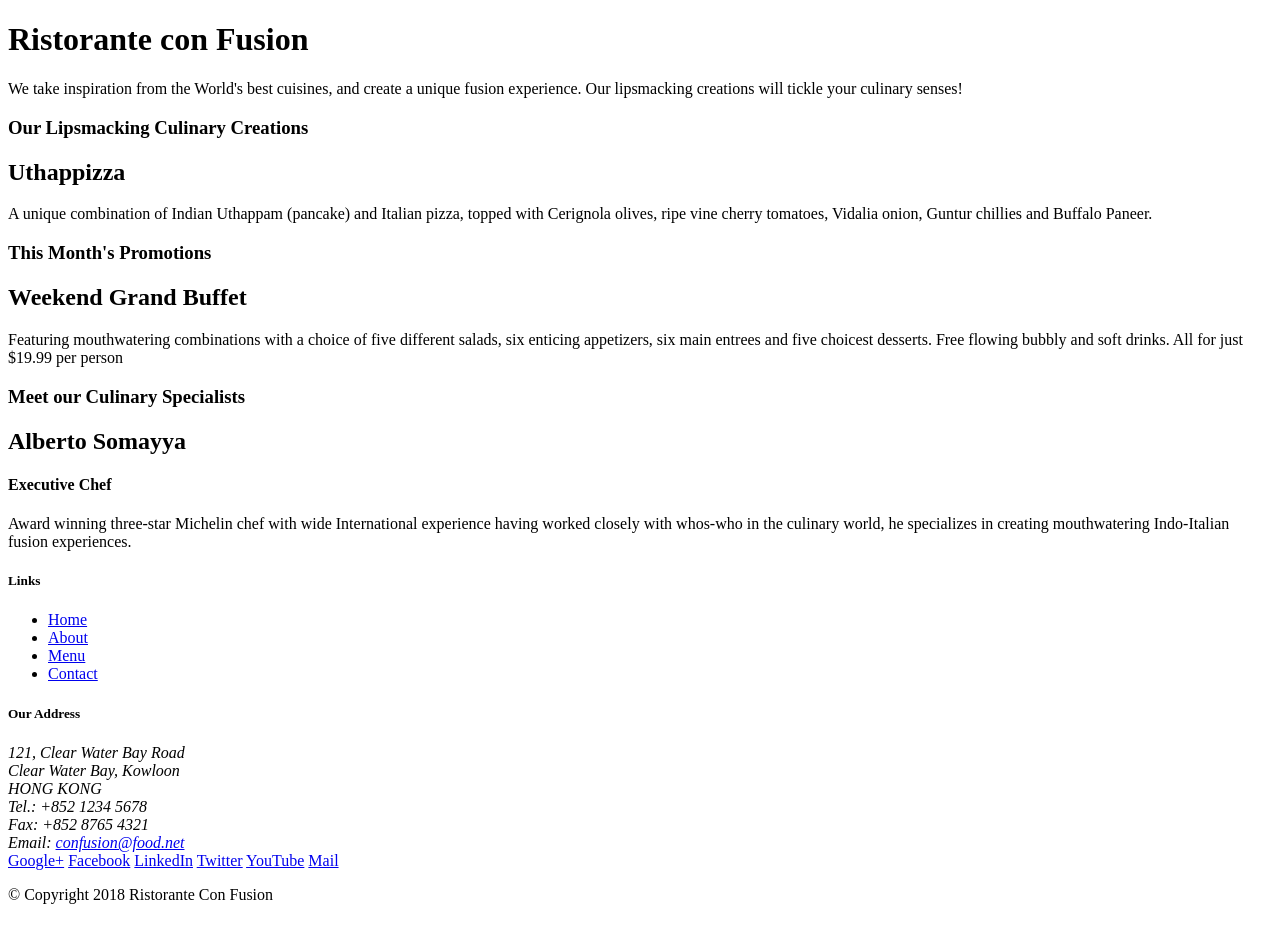
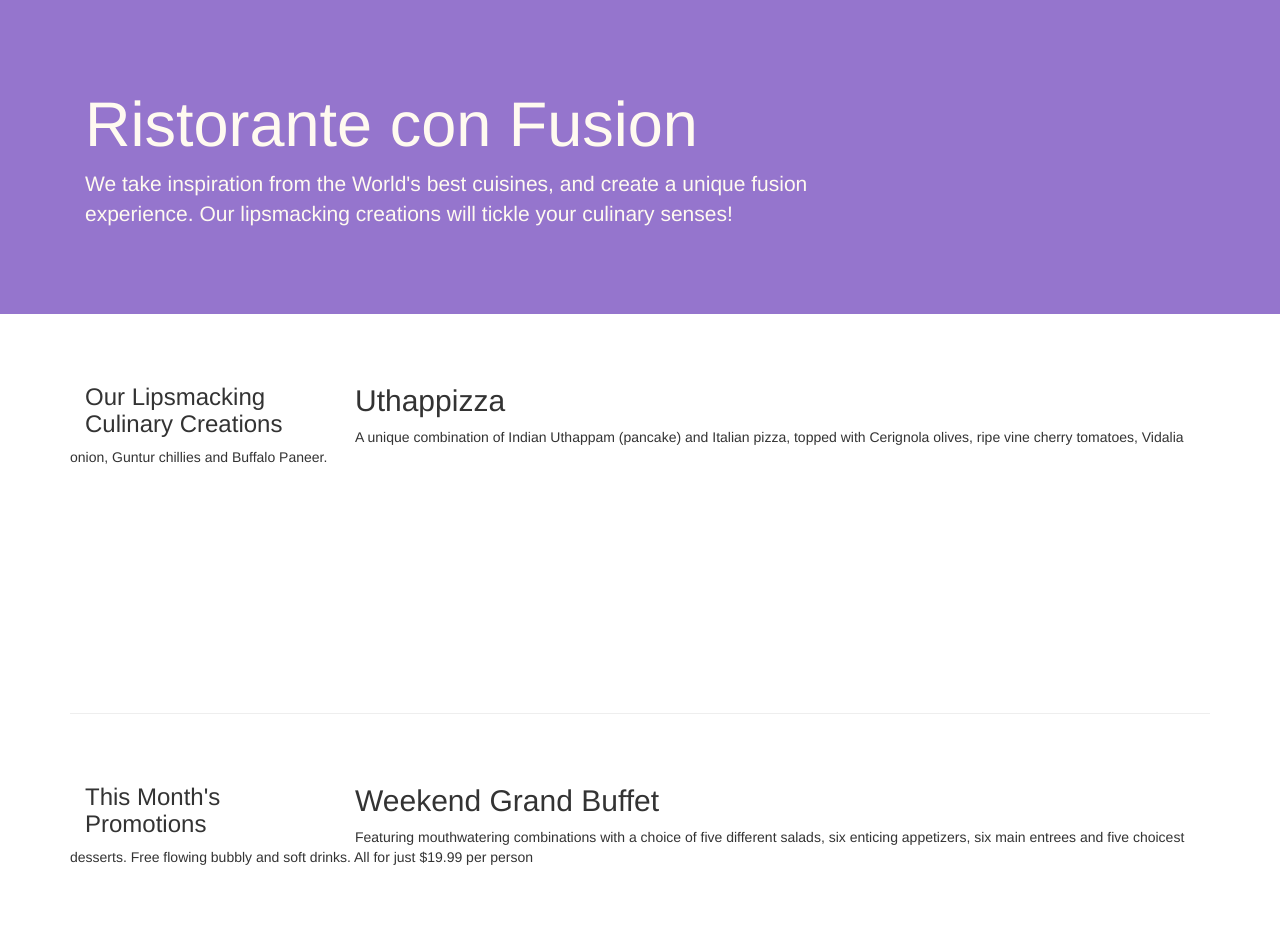
Before and after one commit to VamsikrishnaJakka/git-test, a website: page Bootstrap4/conFusion/index.html in a window 1280 px wide. Shown: the top 952 px of the page. Before the commit the page ends 920 px from the top, so only its background shows below. Drawn offline with nearby package versions, Linux system fonts and the light colour scheme.

Commit message:
First assignment

```diff
--- /dev/null
+++ b/Bootstrap4/conFusion/css/style.css
@@ -0,0 +1,30 @@
+.row-header {
+  margin: 0px auto;
+  padding: 0px auto;
+}
+
+.row-content {
+  margin: 0 auto;
+  padding: 50px 0px 50px 0px;
+  border-bottom: 1px ridge;
+  min-height: 400px;
+}
+
+.footer {
+  background-color: #D1C4E9;
+  margin: 0px auto;
+  padding: 20px 0px 20px 0px;
+}
+
+.jumbotron {
+  padding: 70px 30px 70px 30px;
+  margin: 0px auto;
+  background: #9575CD;
+  color: floralwhite;
+}
+
+.address {
+  font-size: 90%;
+  margin: 0px;
+  color: #0f0f0f;
+}
--- a/Bootstrap4/conFusion/index.html
+++ b/Bootstrap4/conFusion/index.html
@@ -3,70 +3,80 @@
 
 <head>
     <title>Ristorante Con Fusion</title>
+
+    <!-- Required meta tags always come first -->
+    <meta charset="utf-8">
+    <meta name="viewport" content="width=device-width, initial-scale=1, shrink-to-fit=no">
+    <meta http-equiv="x-ua-compatible" content="ie=edge">
+
+    <!-- Bootstrap CSS -->
+    <link rel="stylesheet" href="node_modules/bootstrap/dist/css/bootstrap.min.css">
+
+    <link href="css/style.css" rel="stylesheet">
 </head>
 
 <body>
 
-    <header>
-        <div>
-            <div>
-                <div>
+    <header class="jumbotron">
+        <div class="container">
+            <div class="row row-header">
+                <div class="col-12 col-sm-8">
                     <h1>Ristorante con Fusion</h1>
                     <p>We take inspiration from the World's best cuisines, and create a unique fusion experience. Our lipsmacking creations will tickle your culinary senses!</p>
                 </div>
-                <div>
+                <div class="col col-sm">
                 </div>
             </div>
         </div>
     </header>
 
-    <div>
-        <div>
-            <div>
+    <div class="container">
+        <div class="row row-content align-items-center">
+            <div class="col-sm-4 col-md-3 flex-last">
                 <h3>Our Lipsmacking Culinary Creations</h3>
             </div>
-            <div>
+            <div class="col-sm col-md flex-first">
                 <h2>Uthappizza</h2>
-                <p>A unique combination of Indian Uthappam (pancake) and Italian pizza, topped with Cerignola olives, ripe vine cherry tomatoes, Vidalia onion, Guntur chillies and Buffalo Paneer.</p>
+                <p class="hidden-xs-down">A unique combination of Indian Uthappam (pancake) and Italian pizza, topped with Cerignola olives, ripe vine cherry tomatoes, Vidalia onion, Guntur chillies and Buffalo Paneer.</p>
             </div>
         </div>
 
 
-        <div>
-            <div>
+        <div class="row row-content align-items-center">
+            <div class="col-sm-4 col-md-3">
                 <h3>This Month's Promotions</h3>
             </div>
-            <div>
+            <div class="col-sm col-md">
                 <h2>Weekend Grand Buffet</h2>
-                <p>Featuring mouthwatering combinations with a choice of five different salads, six enticing appetizers, six main entrees and five choicest desserts. Free flowing bubbly and soft drinks. All for just $19.99 per person </p>
+                <p class="hidden-xs-down">Featuring mouthwatering combinations with a choice of five different salads, six enticing appetizers, six main entrees and five choicest desserts. Free flowing bubbly and soft drinks. All for just $19.99 per person </p>
             </div>
         </div>
 
-        <div>
-            <div>
+        <div class="row row-content align-items-center">
+            <div class="col-sm-4 col-md-3 flex-last">
                 <h3>Meet our Culinary Specialists</h3>
             </div>
-            <div>
+            <div class="col-sm col-md flex-first">
                 <h2>Alberto Somayya</h2>
                 <h4>Executive Chef</h4>
-                <p>Award winning three-star Michelin chef with wide International experience having worked closely with whos-who in the culinary world, he specializes in creating mouthwatering Indo-Italian fusion experiences. </p>
+                <p class="hidden-xs-down">Award winning three-star Michelin chef with wide International experience having worked closely with whos-who in the culinary world, he specializes in creating mouthwatering Indo-Italian fusion experiences. </p>
             </div>
         </div>
     </div>
 
-    <footer>
-        <div>
-            <div>
-                <div>
+    <footer class="footer">
+        <div class="container">
+            <div class="row">
+                <div class="col-5 offset-1 col-sm-2">
                     <h5>Links</h5>
-                    <ul>
+                    <ul class="list-unstyled">
                         <li><a href="#">Home</a></li>
                         <li><a href="#">About</a></li>
                         <li><a href="#">Menu</a></li>
                         <li><a href="#">Contact</a></li>
                     </ul>
                 </div>
-                <div>
+                <div class="col-6 col-sm-5">
                     <h5>Our Address</h5>
                     <address>
                       121, Clear Water Bay Road<br>
@@ -77,8 +87,8 @@
                       Email: <a href="mailto:confusion@food.net">confusion@food.net</a>
                    </address>
                 </div>
-                <div>
-                    <div>
+                <div class="col col-sm-4 align-self-center">
+                    <div style="text-align:center">
                         <a href="http://google.com/+">Google+</a>
                         <a href="http://www.facebook.com/profile.php?id=">Facebook</a>
                         <a href="http://www.linkedin.com/in/">LinkedIn</a>
@@ -88,14 +98,18 @@
                     </div>
                 </div>
            </div>
-           <div>
-                <div>
-                    <p>© Copyright 2018 Ristorante Con Fusion</p>
+           <div class="row justify-content-center">
+                <div class="col-auto">
+                    <p>© Copyright 2015 Ristorante Con Fusion</p>
                 </div>
            </div>
         </div>
     </footer>
 
+    <!-- jQuery first, then Tether, then Bootstrap JS. -->
+    <script src="node_modules/jquery/dist/jquery.min.js"></script>
+    <script src="node_modules/tether/dist/js/tether.min.js"></script>
+    <script src="node_modules/bootstrap/dist/js/bootstrap.min.js"></script>
 </body>
 
 </html>
```
Also changed, not shown: Bootstrap4/conFusion/aboutus.html (added, +116 -0 lines). Lines whose indentation alone changed are shown as unchanged.
